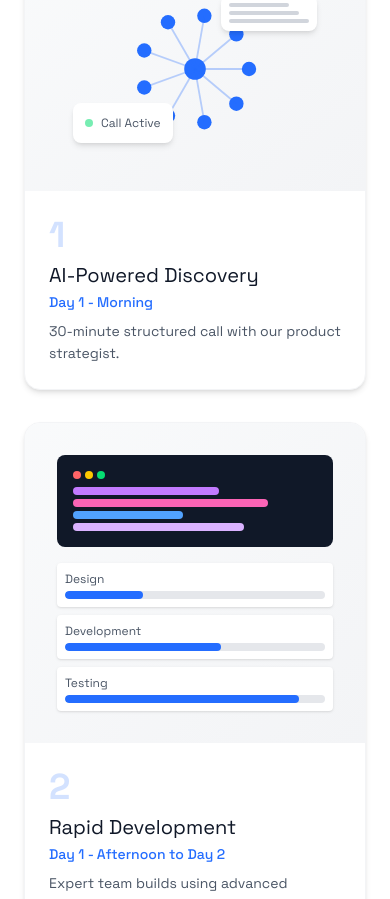
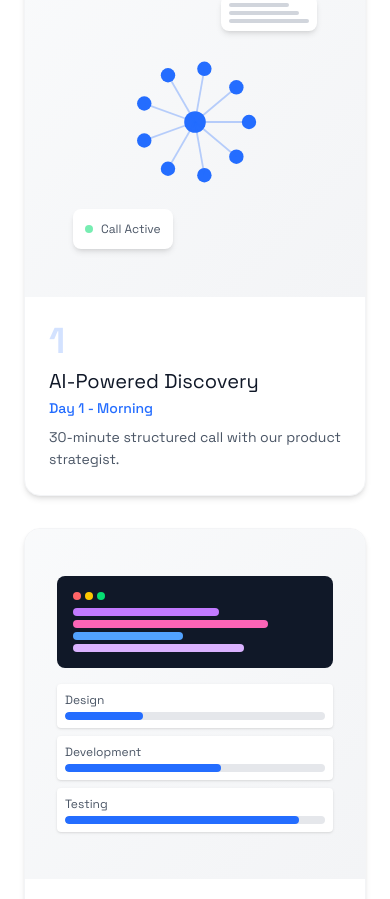
Before and after one commit to Shubham1997x/mvp, a Next.js app: page / in a window 390 px wide. Shown: the part 4683-5582 px from the top of the page. Built offline with nearby package versions, Linux system fonts and the light colour scheme.

Commit message:
Refactor HowItWorks component layout for improved responsiveness; adjust flex properties and dimensions for infographic and text sections to enhance visual consistency.

```diff
--- a/components/landing/HowItWorks.tsx
+++ b/components/landing/HowItWorks.tsx
@@ -76,7 +76,7 @@ export function HowItWorks() {
                 className="relative bg-white rounded-2xl shadow-md hover:shadow-xl transition-shadow duration-300 border border-gray-100 overflow-hidden flex flex-col h-full w-full"
               >
                 {/* Infographic Section - 70% (Top) */}
-                <div className="relative bg-gradient-to-br from-gray-50 to-gray-100 flex items-center justify-center p-8 flex-[7] h-[350px]">
+                <div className="relative bg-gradient-to-br from-gray-50 to-gray-100 flex items-center justify-center p-8 h-[350px] w-full">
                   {index === 0 && (
                     <div className="w-full h-full relative flex items-center justify-center">
                       {/* AI Discovery Infographic */}
@@ -186,7 +186,7 @@ export function HowItWorks() {
                   )}
 
                   {index === 1 && (
-                    <div className="w-full h-full relative flex flex-col">
+                    <div className="w-full h-full relative flex items-center justify-center">
                       {/* Development Infographic */}
                       <div className="relative w-full h-full flex flex-col items-center justify-center gap-4">
                         {/* Code Editor */}
@@ -364,7 +364,7 @@ export function HowItWorks() {
                 </div>
 
                 {/* Text Section - 30% (Bottom) */}
-                <div className="p-6 flex flex-col justify-center flex-[3]">
+                <div className="p-6 flex flex-col justify-center w-full min-h-[150px]">
                   <div className="text-4xl lg:text-5xl text-primary-cta/20 font-bold mb-2">
                     {index + 1}
                   </div>
```
